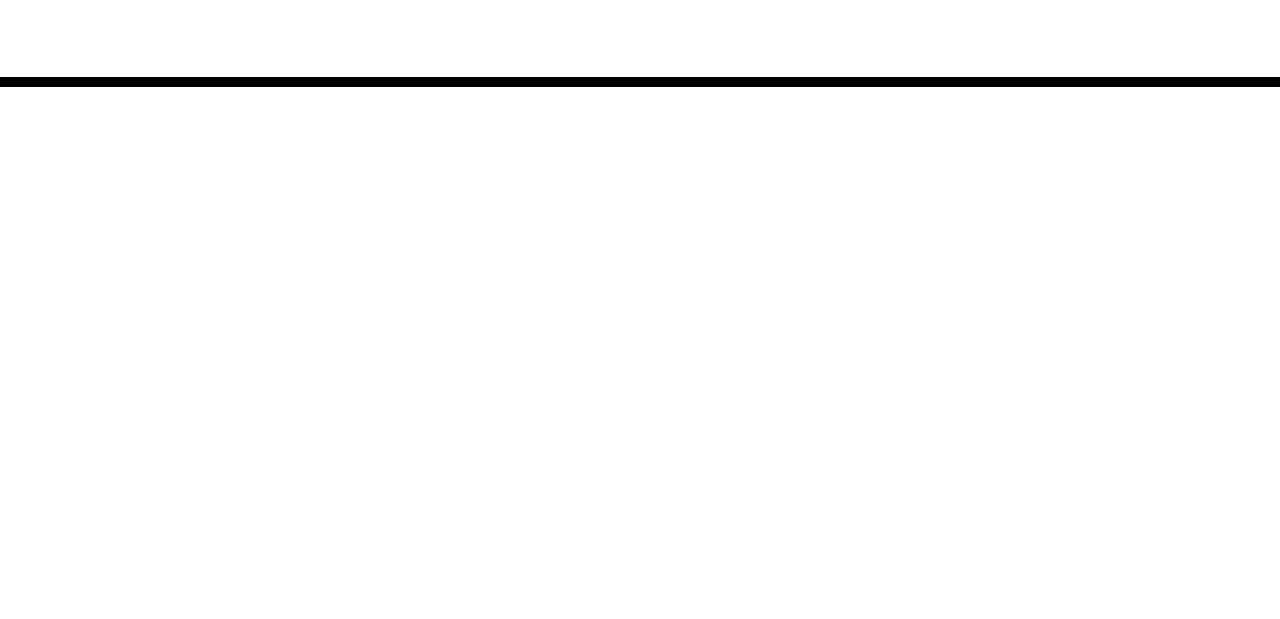
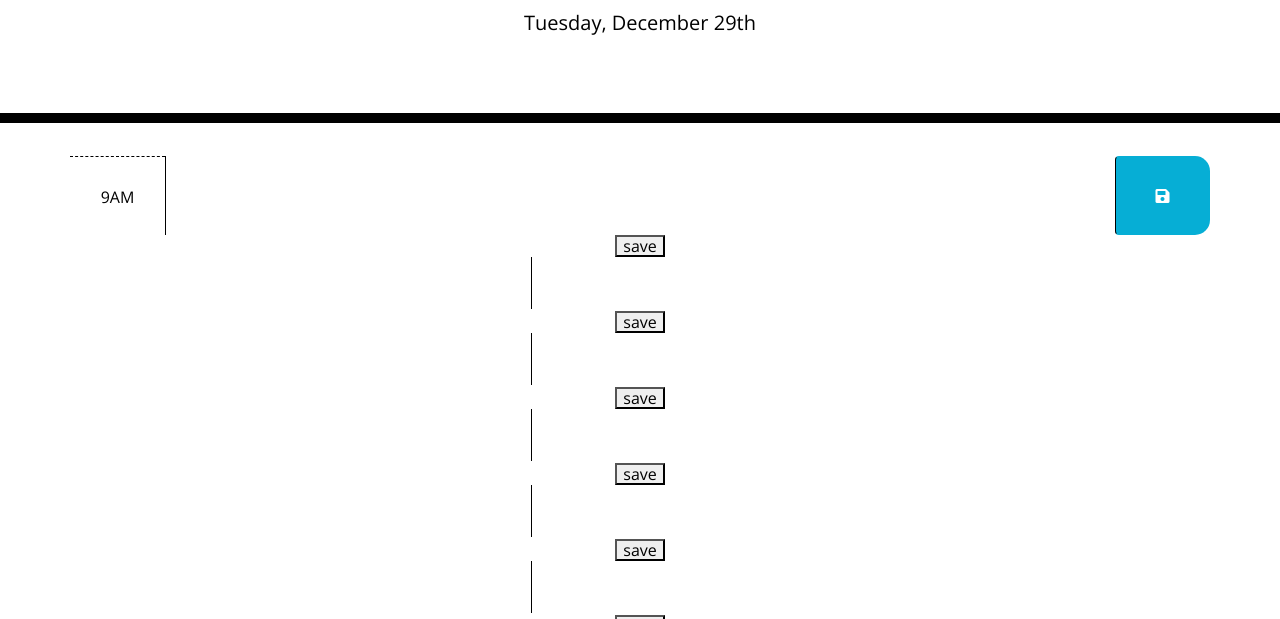
Before and after one commit to anthonyloredo5/Work-Day-Scheduler, a plain HTML site: page index.html in a window 1280 px wide. Shown: the part 181-800 px from the top of the page. Drawn offline with nearby package versions, Linux system fonts and the light colour scheme.

Commit message:
tutor sess

```diff
--- a/index.html
+++ b/index.html
@@ -28,11 +28,25 @@
       <p class="lead">A simple calendar app for scheduling your work day</p>
       <p id="currentDay" class="lead"></p>
     </header>
-    <div class="container">
+    <div id='plannerBlocks' class="container">
       <!-- Timeblocks go here -->
+      <div id="hour-9" class="row time-block">
+        <div class="col-md-1 hour">
+          9AM
+        </div>
+        <textarea class="col-md-10 description"></textarea>
+        <button class="btn saveBtn col-md-1"><i class="fas fa-save"></i></button>
+      </div>
+
+
+
+
+
+
     </div>
 
     <script src="https://cdnjs.cloudflare.com/ajax/libs/jquery/3.2.1/jquery.min.js"></script>
     <script src="https://cdnjs.cloudflare.com/ajax/libs/moment.js/2.24.0/moment.min.js"></script>
+    <script src="script.js"></script>
   </body>
 </html>
--- /dev/null
+++ b/script.js
@@ -0,0 +1,112 @@
+//load up html first
+$(document).ready(function(){
+    console.log('LOADING!!!')
+    //get the data with Moment
+    console.log(moment().format("dddd, MMMM Do"));
+    //put the data on the page
+    $("#currentDay").text(moment().format("dddd, MMMM Do"));
+    // add css classes according to the time
+    //get current hour
+    var currentHour = moment().hours();
+    console.log(currentHour);
+
+    //forEach loop over the hour blocks
+    $(".time-block").each(function(){
+
+
+        //1 Make the piece of html with js
+        var timeBlockDiv = $('<div>')
+        var timeDiv = $('<div>')
+        var button = $('<button>')
+
+
+        //2 Dress the html pieces up how u want htem!!
+        timeBlockDiv.addClass('time-block')
+        timeBlockDiv.attr('id', 'hour-')
+
+
+        //3 append it to the page!!
+
+        // first append all the pieces into the maind timeblocDiv we made
+        timeBlockDiv.append(button, timeDiv)
+        //finallt take the hwole chunk of html and append it to the page!!
+        //$('#plannerBlocks').append(timeBlockDiv)
+
+
+    });
+
+    for (let i = 9; i < 18; i++) {
+            console.log('looping ?', i )
+
+        //1 Make the piece of html with js
+        var timeBlockDiv = $('<div>')
+        var timeDiv = $('<div>')
+        var button = $('<button>')
+        var textArea = $('<textarea>')
+        button.text('save')
+        button.attr('name', i)
+
+
+        //2 Dress the html pieces up how u want htem!!
+        timeBlockDiv.addClass('time-block')
+
+        if( i > 12 ) {
+            var num = i - 12
+            timeBlockDiv.attr('id', 'hour-' + num)
+            textArea.attr('id', 'input-' +num)
+        } else {
+            timeBlockDiv.attr('id', 'hour-' + i)
+            textArea.attr('id', 'input-' +i)
+        }
+
+
+        //3 append it to the page!!
+
+        // first append all the pieces into the maind timeblocDiv we made
+        timeBlockDiv.append(button, timeDiv, textArea)
+        //finallt take the hwole chunk of html and append it to the page!!
+        $('#plannerBlocks').append(timeBlockDiv)
+
+    }
+
+
+
+
+    //get the value from html for current hour block
+    //var blockHour = parseInt($(this).attr("id").split("-")[1]);
+
+    //check and see if the currentHour > or < blockHour
+    //add css classes according to time
+    $(this).addClass("past");
+
+
+    //1 GEt all the time blocks on the page 9 - 5
+
+    //2 When u click butotn do u know which time block hour u clicked ??
+
+    //3 can u see text area for that corresponing hours button we clicked
+
+    //3 Local storage save what we just typed to local stoage when we click the button
+
+    //4 change color of text area based on hour
+
+
+
+
+
+
+
+
+
+
+
+
+
+
+
+
+
+
+
+
+})
--- /dev/null
+++ b/tom.js
@@ -0,0 +1,6 @@
+console.log('HELLOOO')
+
+for (let i = 0; i < 10; i++) {
+    console.log('HELLOOO', i)
+
+}
```
